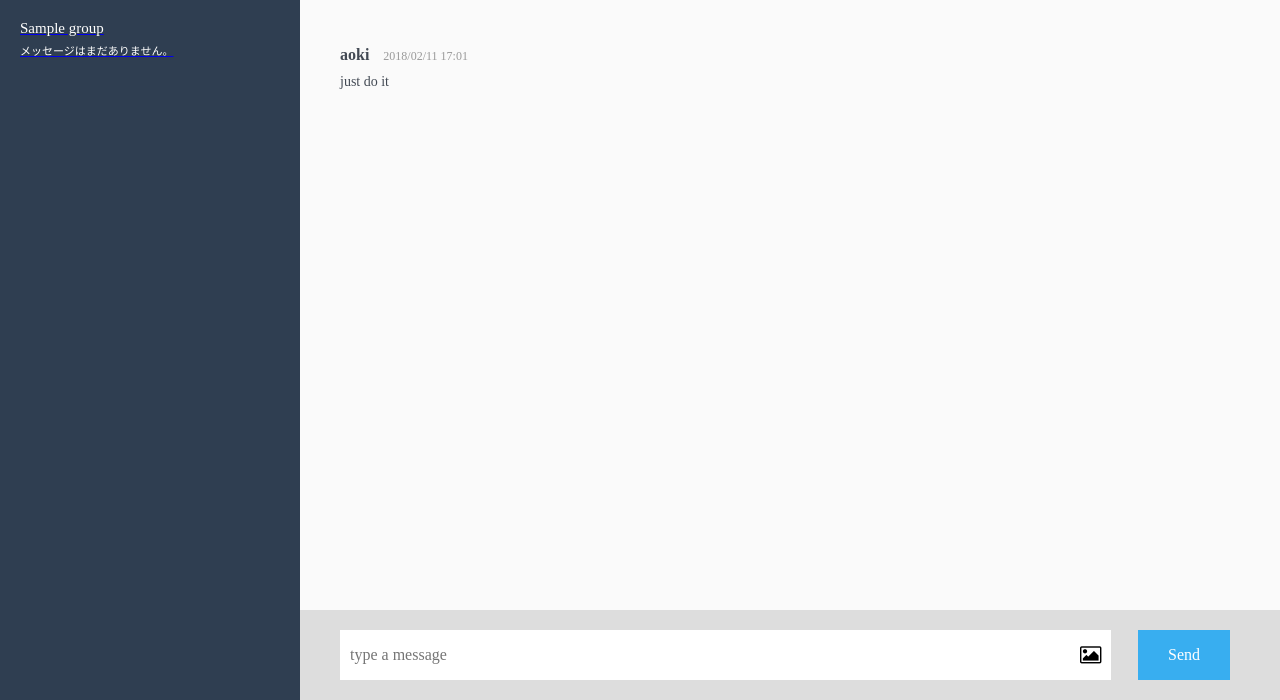
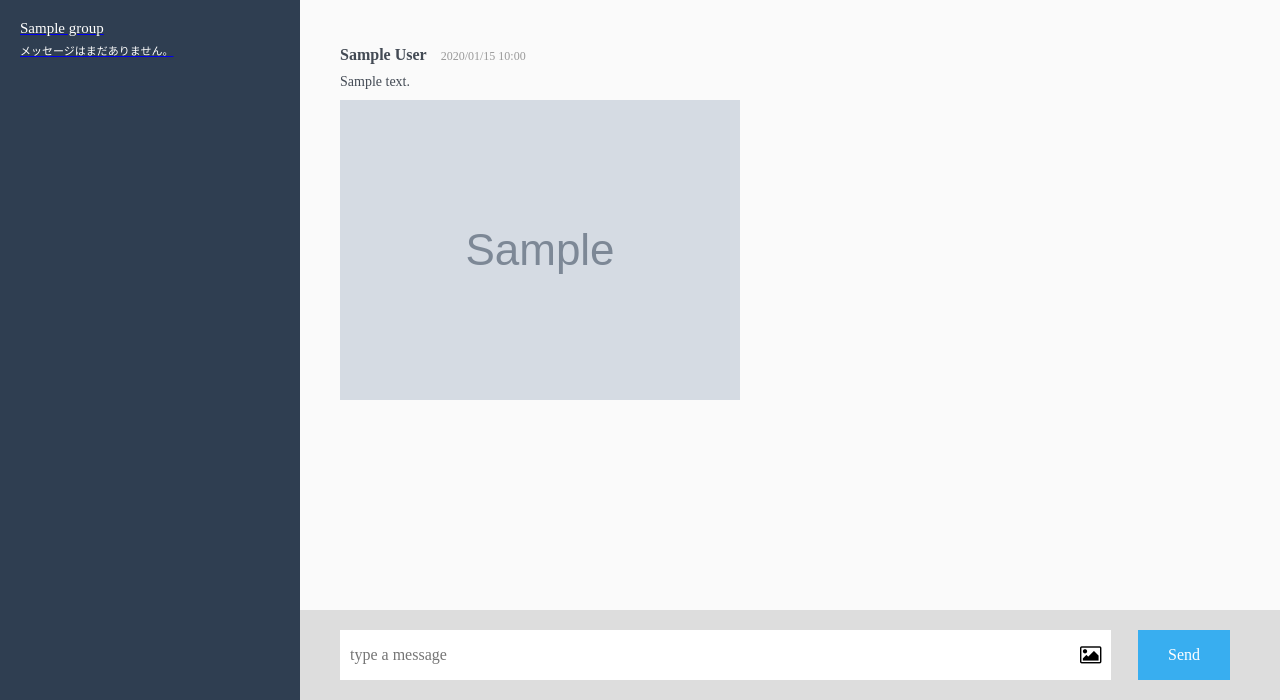
Before and after one commit to odamatsu/chat-space, a Rails app: page /groups/1/messages in a window 1280 px wide. Shown: the part 100-800 px from the top of the page. Run offline with Rails 7, Linux system fonts and the light colour scheme; a user stored in the database is signed in; tables that the repository leaves empty hold one stand-in row (values such as "Sample post"); grey boxes marked "Sample" are stand-in pictures; style sheets or scripts are compiled from the project's sources; some libraries are stand-ins or nearby versions.

Commit message:
Display messages in group

```diff
--- /dev/null
+++ b/app/views/messages/_message.html.haml
@@ -0,0 +1,11 @@
+.message
+  .upper-message
+    .upper-message__user-name
+      = message.user.name
+    .upper-message__date
+      = message.created_at.strftime('%Y/%m/%d %H:%M')
+  .lower-message
+    - if message.content.present?
+      %p.lower-message__content
+        = message.content
+    = image_tag message.image.url, class: 'lower-message__image' if message.image.present?
--- a/app/views/messages/index.html.haml
+++ b/app/views/messages/index.html.haml
@@ -13,15 +13,7 @@
         %a.right-header__button
           Edit
     .messages
-      .message
-        .upper-message
-          .upper-message__user-name
-            aoki
-          .upper-message__date
-            2018/02/11 17:01
-        .lower-message
-          %p.lower-message__content
-            just do it
+      = render @messages
 
     .form
       = form_for [@group, @message] do |f|
```
